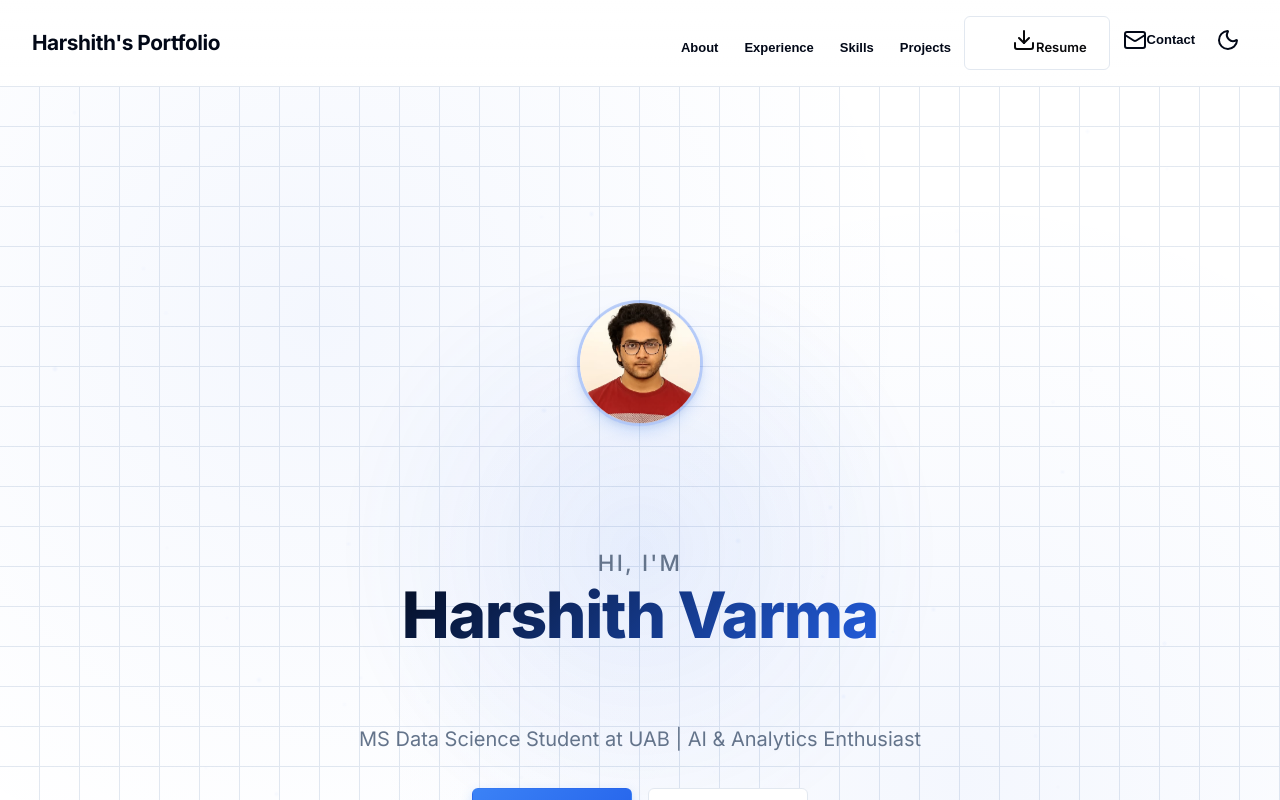
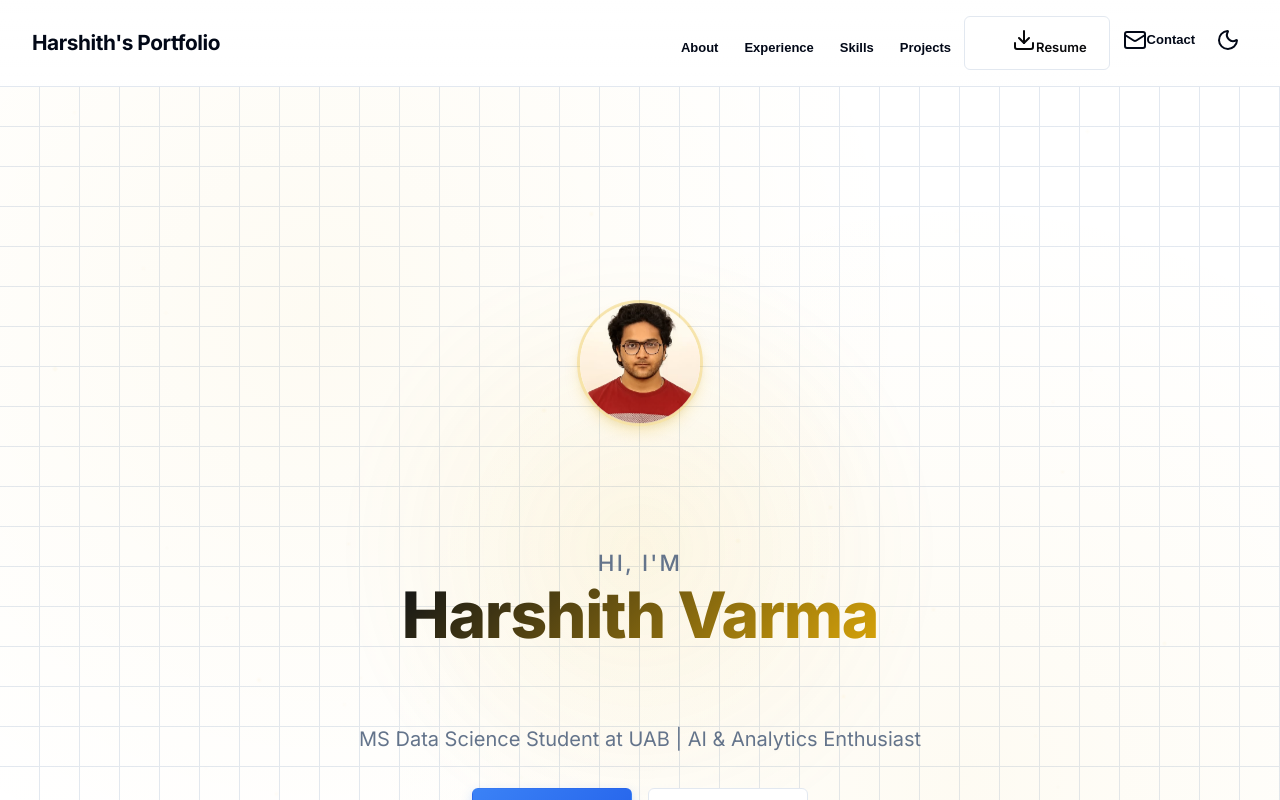
Before and after one commit to Harshith-varma-afk/my-react-portfolio, a React (Create React App) app: page / in a window 1280 px wide. Shown: the top 800 px of the page. Built offline with nearby package versions, Linux system fonts and the light colour scheme.

Commit message:
Change theme from blue to yellow

```diff
--- a/src/App.css
+++ b/src/App.css
@@ -8,7 +8,7 @@
     --card-foreground: 222.2 84% 4.9%;
     --popover: 0 0% 100%;
     --popover-foreground: 222.2 84% 4.9%;
-    --primary: 221.2 83.2% 53.3%;
+    --primary: 45 93% 47%;
     --primary-foreground: 210 40% 98%;
     --secondary: 210 40% 96.1%;
     --secondary-foreground: 222.2 47.4% 11.2%;
@@ -20,14 +20,14 @@
     --destructive-foreground: 0 0% 98%;
     --border: 214.3 31.8% 91.4%;
     --input: 214.3 31.8% 91.4%;
-    --ring: 221.2 83.2% 53.3%;
+    --ring: 45 93% 47%;
     --radius: 0.5rem;
 
     /* Legacy variables for compatibility */
     --background-color-light: #ffffff;
     --text-color-light: #09090b;
-    --primary-color-light: #3b82f6;
-    --primary-color-light-rgb: 59, 130, 246;
+    --primary-color-light: #eab308;
+    --primary-color-light-rgb: 234, 179, 8;
     --secondary-color-light: #f1f5f9;
     --card-background-light: #ffffff;
     --border-color-light: #e2e8f0;
@@ -42,7 +42,7 @@
   --card-foreground: 210 40% 98%;
   --popover: 222.2 84% 4.9%;
   --popover-foreground: 210 40% 98%;
-  --primary: 217.2 91.2% 59.8%;
+  --primary: 48 96% 53%;
   --primary-foreground: 222.2 47.4% 11.2%;
   --secondary: 217.2 32.6% 17.5%;
   --secondary-foreground: 210 40% 98%;
@@ -54,13 +54,13 @@
   --destructive-foreground: 210 40% 98%;
   --border: 217.2 32.6% 17.5%;
   --input: 217.2 32.6% 17.5%;
-  --ring: 224.3 76.3% 48%;
+  --ring: 48 96% 53%;
 
   /* Legacy variables for compatibility */
   --background-color-dark: #09090b;
   --text-color-dark: #fafafa;
-  --primary-color-dark: #60a5fa;
-  --primary-color-dark-rgb: 96, 165, 250;
+  --primary-color-dark: #facc15;
+  --primary-color-dark-rgb: 250, 204, 21;
   --secondary-color-dark: #27272a;
   --card-background-dark: #09090b;
   --border-color-dark: #27272a;
@@ -279,7 +279,7 @@ body[data-theme="dark"] .theme-toggle:hover {
     object-fit: cover;
     margin-bottom: 2rem;
     border: 3px solid hsl(var(--primary) / 0.3);
-    box-shadow: 0 8px 16px -4px rgba(59, 130, 246, 0.25), 0 4px 8px -2px rgba(0, 0, 0, 0.06);
+    box-shadow: 0 8px 16px -4px rgba(var(--primary-color-light-rgb), 0.25), 0 4px 8px -2px rgba(0, 0, 0, 0.06);
     transition: all 0.4s cubic-bezier(0.16, 1, 0.3, 1);
     position: relative;
     animation: float 3s ease-in-out infinite;
@@ -293,7 +293,7 @@ body[data-theme="dark"] .theme-toggle:hover {
 .hero-img:hover {
     transform: scale(1.1) translateY(-10px);
     border-color: hsl(var(--primary));
-    box-shadow: 0 20px 40px -8px rgba(59, 130, 246, 0.4), 0 0 0 6px hsl(var(--primary) / 0.15);
+    box-shadow: 0 20px 40px -8px rgba(var(--primary-color-light-rgb), 0.4), 0 0 0 6px hsl(var(--primary) / 0.15);
     animation: none;
 }
 .hero h1 {
@@ -388,7 +388,7 @@ body[data-theme="dark"] .btn-secondary {
     box-shadow: 0 10px 25px rgba(0, 0, 0, 0.2);
 }
 .btn-primary:hover {
-    background-color: #e64200;
+    background-color: #ca8a04;
     box-shadow: 0 0 20px var(--primary-color-light),
                 0 10px 25px rgba(0, 0, 0, 0.2);
 }
@@ -397,7 +397,7 @@ body[data-theme="dark"] .btn-secondary {
     color: white;
 }
 body[data-theme="dark"] .btn-primary:hover {
-    background-color: #00A8BF;
+    background-color: #fef08a;
     box-shadow: 0 0 20px var(--primary-color-dark),
                 0 10px 25px rgba(0, 0, 0, 0.3);
 }
@@ -660,7 +660,7 @@ section h2::after {
 .stat-number {
     font-size: 3em;
     font-weight: 700;
-    background: linear-gradient(135deg, hsl(var(--primary)), hsl(217.2 91.2% 65%));
+    background: linear-gradient(135deg, hsl(var(--primary)), hsl(45 93% 65%));
     -webkit-background-clip: text;
     -webkit-text-fill-color: transparent;
     background-clip: text;
```
